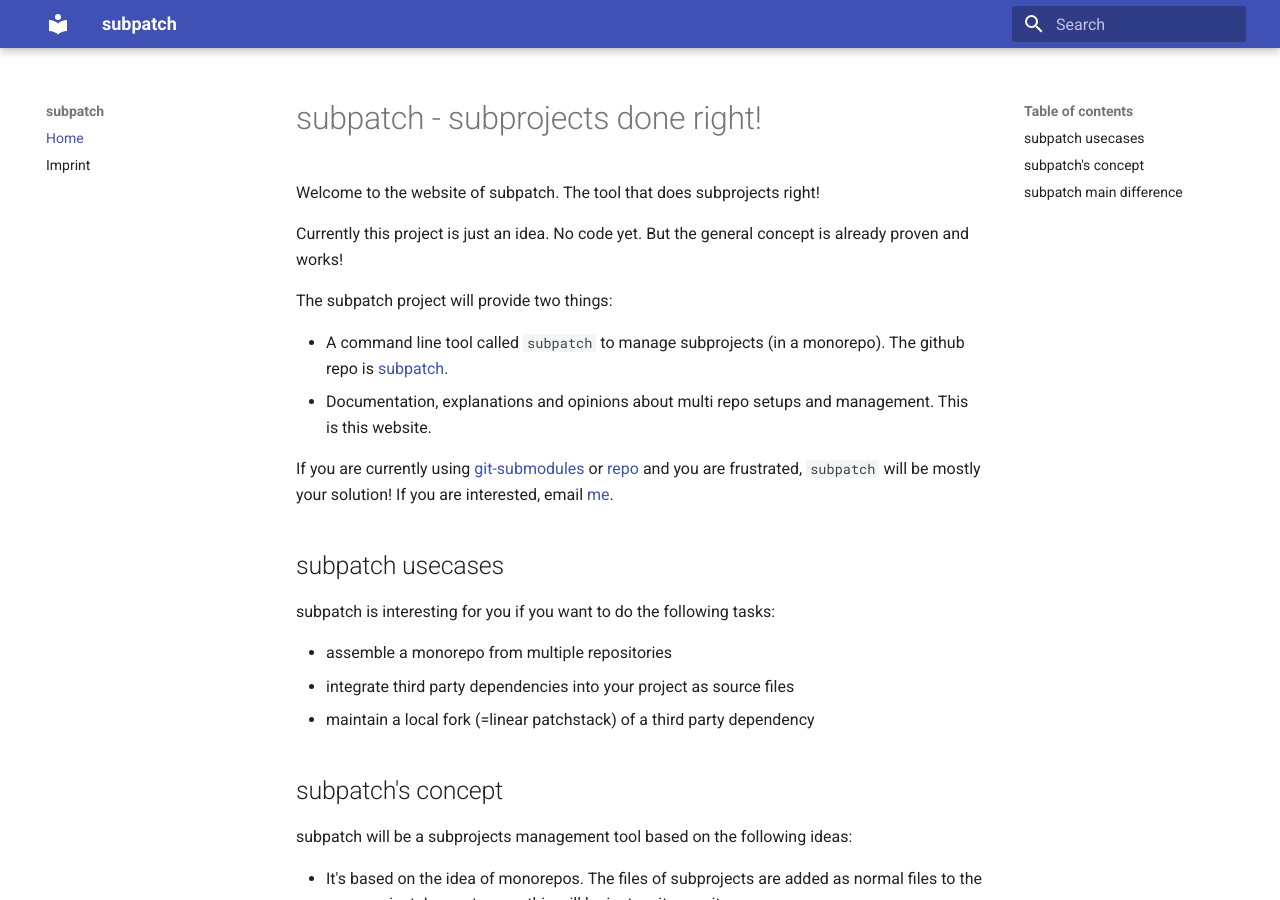
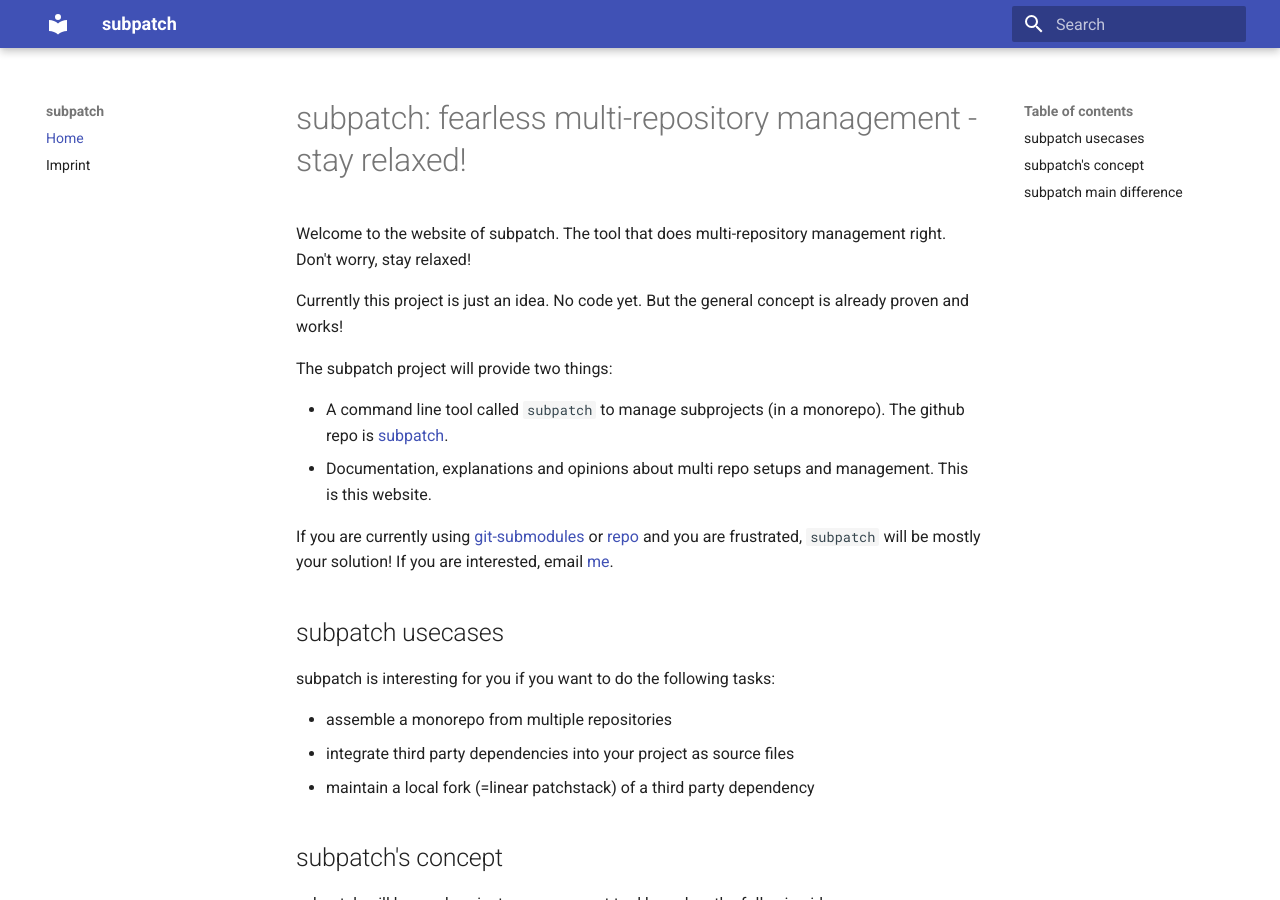
Before and after one commit to lengfeld/subpatch, an MkDocs documentation site: the page built from docs/index.md, in a window 1280 px wide and 900 px high. Built offline with MkDocs 1.6.1 and Material for MkDocs 9.7.7, drawn with Linux system fonts in a browser that asks for light colours.

Commit message:
change subtitle for better understand what subpatch does

```diff
--- a/docs/index.md
+++ b/docs/index.md
@@ -1,6 +1,7 @@
-# subpatch - subprojects done right!
+# subpatch: fearless multi-repository management - stay relaxed!
 
-Welcome to the website of subpatch. The tool that does subprojects right!
+Welcome to the website of subpatch. The tool that does multi-repository
+management right. Don't worry, stay relaxed!
 
 Currently this project is just an idea. No code yet. But the general concept is
 already proven and works!
```
